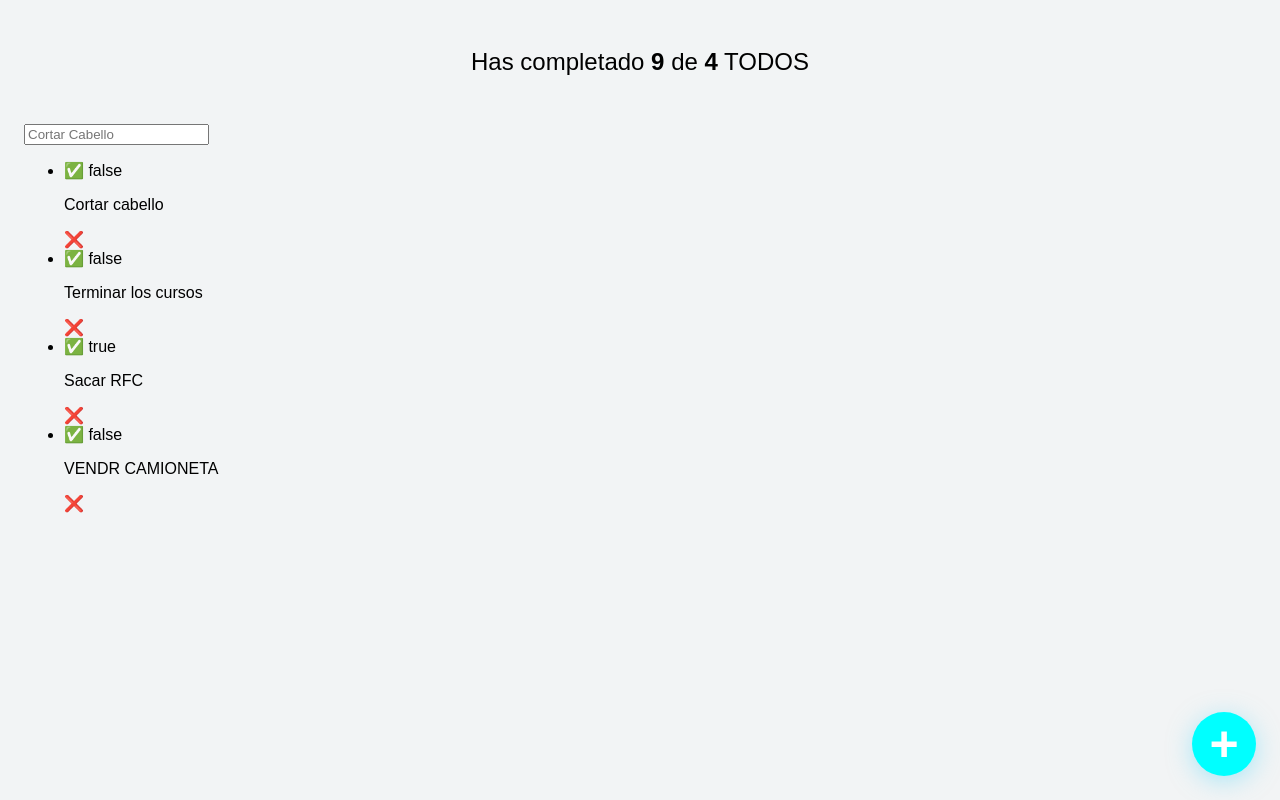
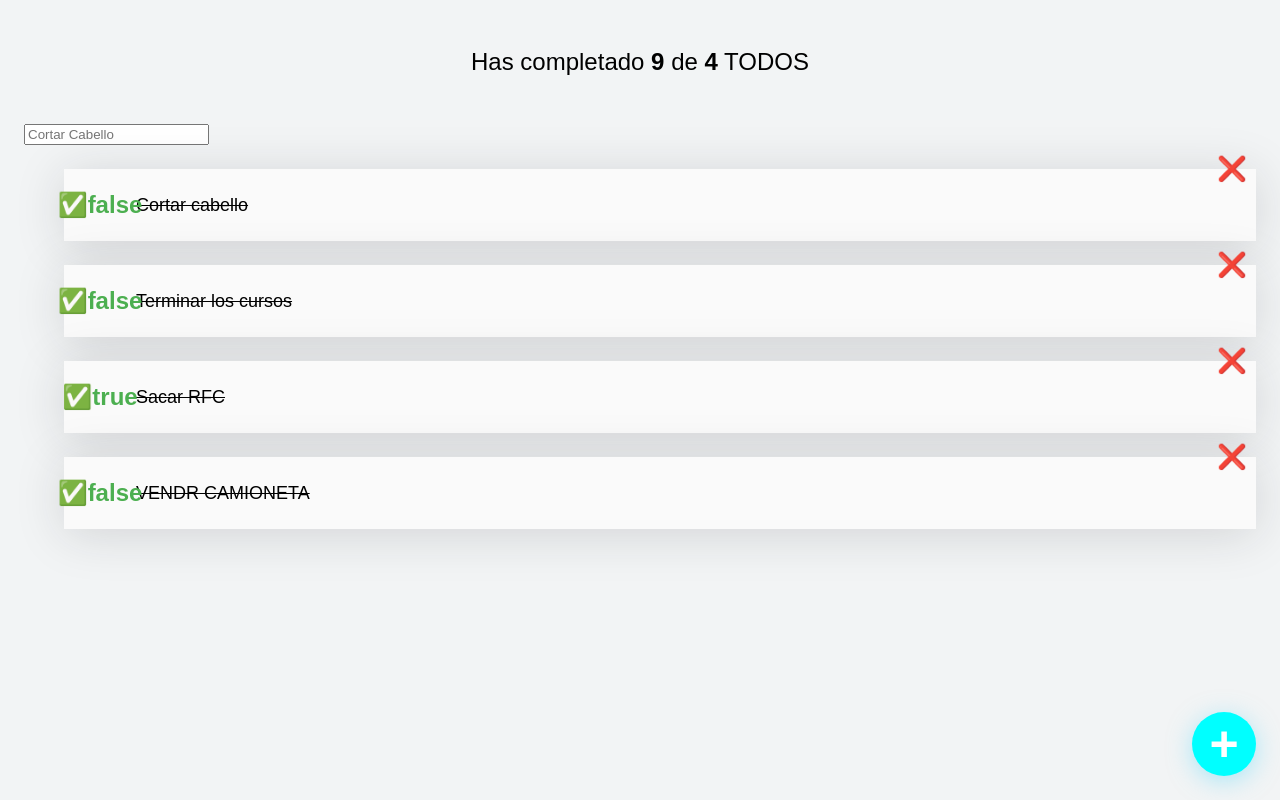
Before and after one commit to roiszs/TODO-React, a React (Create React App) app: page / in a window 1280 px wide. Built offline with nearby package versions, Linux system fonts and the light colour scheme.

Commit message:
Editando los items

```diff
--- a/src/TodoItem.js
+++ b/src/TodoItem.js
@@ -1,12 +1,28 @@
+import './Todoitem.css'
+
 
 function TodoItem(props) {
     return (
-      <li>
-        <span>✅ {props.completed}</span>
-        <p>{props.text}</p>
-        <span>❌</span>
+      <li className='TodoItem'>
+        <span className='Icon Icon-check Icon-check--active'>
+
+          ✅
+          {props.completed}
+
+        </span>
+
+
+        <p className='TodoItem-p TodoItem-p--complete'>
+          {props.text}
+          </p>
+
+
+        <span className='Icon Icon-delete'>
+          ❌
+          </span>
       </li>
     );
   }
 
+
   export {TodoItem}
--- /dev/null
+++ b/src/Todoitem.css
@@ -0,0 +1,49 @@
+.TodoItem {
+    background-color: #FAFAFA;
+    position: relative;
+    display: flex;
+    justify-content: center;
+    align-items: center;
+    margin-top: 24px;
+    box-shadow: 0px 5px 50px rgb(32, 35, 41, 0.15);
+}
+
+.TodoItem-p {
+    margin: 24px 0 24px 24px;
+    width: calc(100% - 120px);
+    font-size: 18px;
+    line-height: 24px;
+    font-weight: 400;
+}
+.TodoItem-p--complete {
+    text-decoration: line-through;
+}
+
+.Icon {
+    cursor: pointer;
+    display: flex;
+    justify-content: center;
+    align-items: center;
+    height: 48px;
+    width: 48px;
+    font-size: 24px;
+    font-weight: bold;
+    /* background-color: #CCC; */
+}
+
+.Icon-check {
+    position: absolute;
+    left: 12px;
+}
+.Icon-check--active {
+    color: #4caf50;
+}
+
+.Icon-delete {
+    position: absolute;
+    top: -24px;
+    right: 0;
+}
+.Icon-delete:hover {
+    color: red;
+}
```
